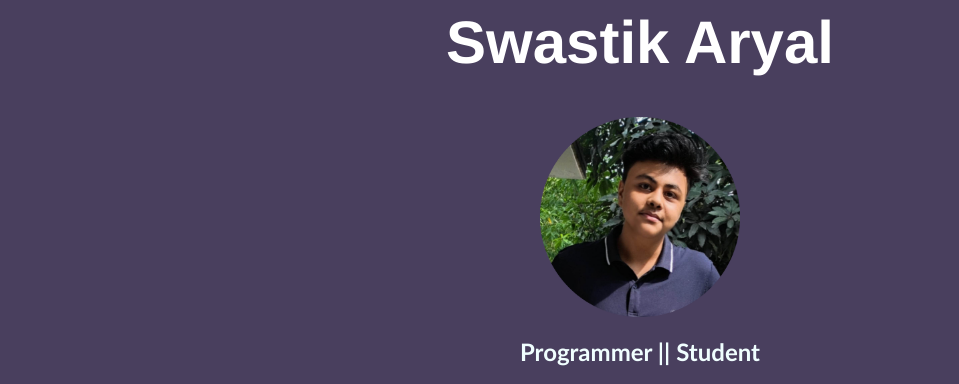
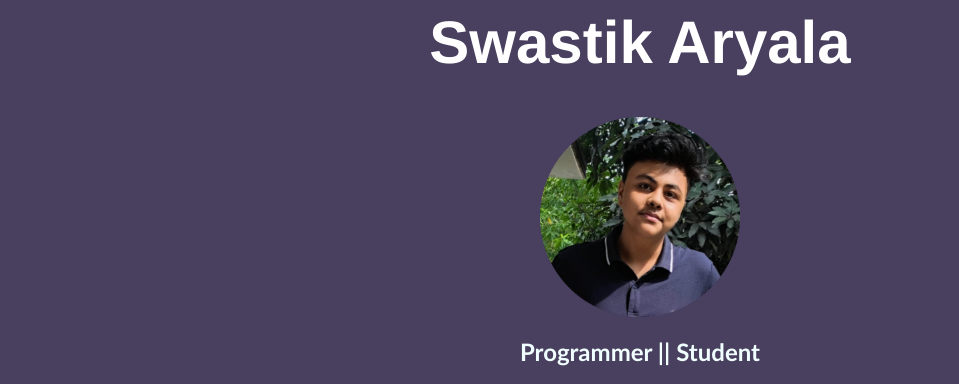
Before and after one commit to Swastik-Aryal/mywebsite, a plain HTML site: page index.html in a window 1280 px wide. Shown: the top 384 px of the page, without its empty margins (0-959 px from the left). Drawn offline with Linux system fonts and the light colour scheme.

Commit message:
name change

```diff
--- a/index.html
+++ b/index.html
@@ -9,7 +9,7 @@
         <!-- JUST THE INTRODUCTION-->
         <center>
             <!--<img src = "assets/bg1.png" > -->
-            <b><h1>Swastik Aryal</h1></b>
+            <b><h1>Swastik Aryala</h1></b>
             <img src = "assets/me.png" alt = "Swastik's Picture" >
             <h2>Programmer || Student</h2>
             <h4>
```
